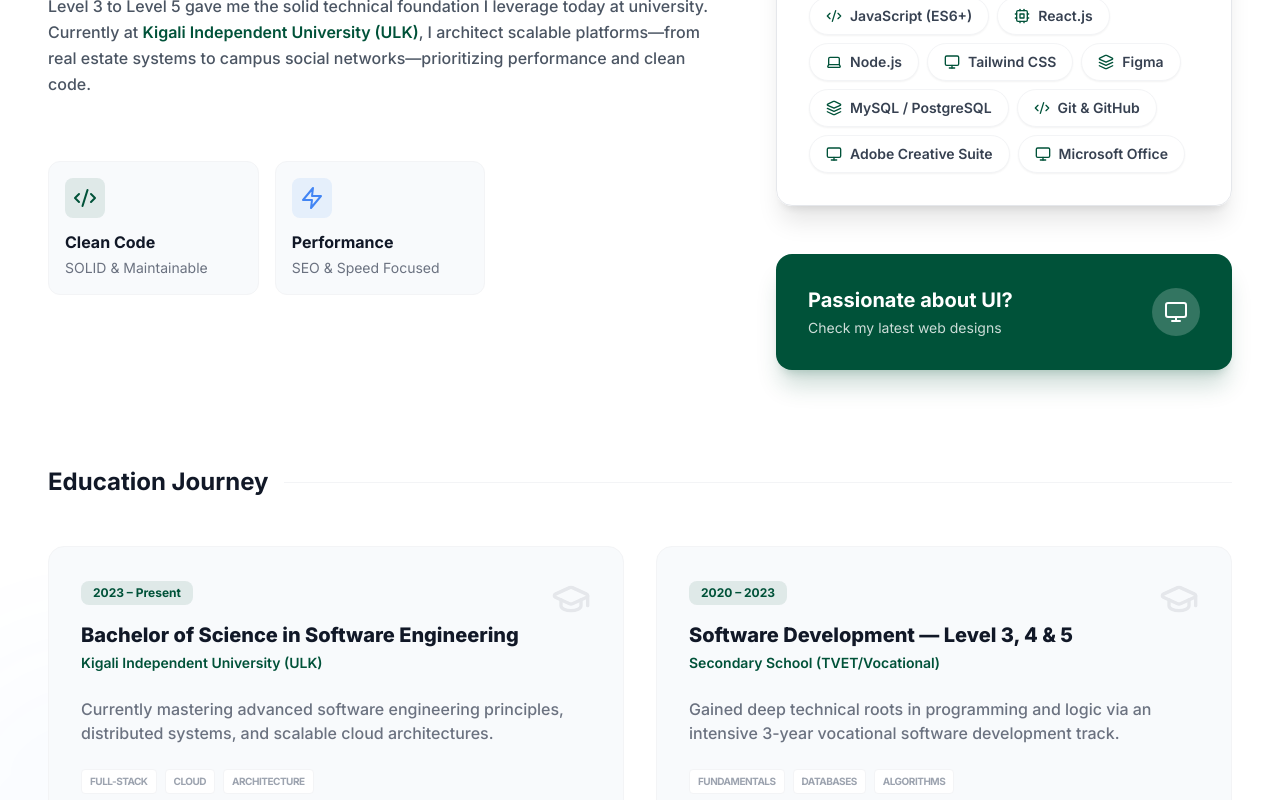
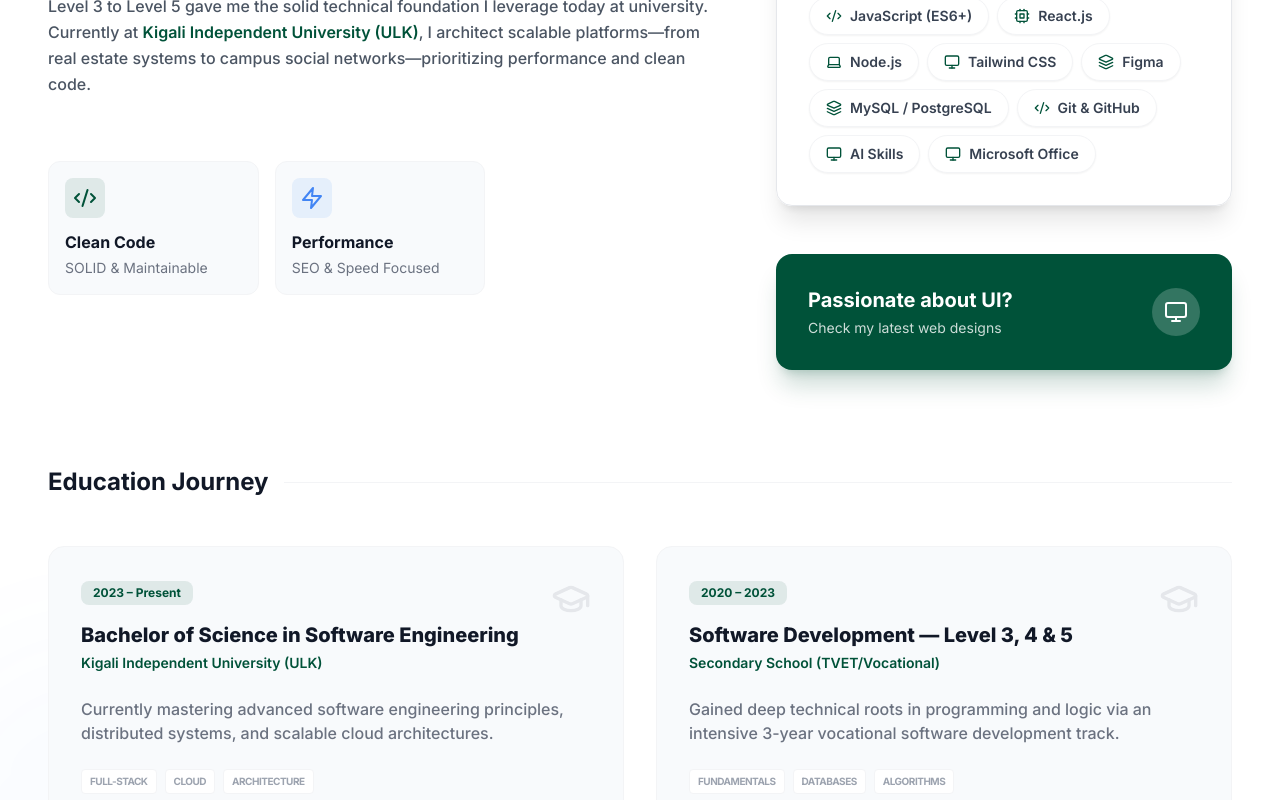
Before and after one commit to Samlite250/Samportfolio, a React (Vite) app: page / in a window 1280 px wide. Shown: the part 1200-2000 px from the top of the page. Built offline with nearby package versions, Linux system fonts and the light colour scheme.

Commit message:
feat: replace Adobe Creative Suite with AI Skills

```diff
--- a/src/components/About.jsx
+++ b/src/components/About.jsx
@@ -10,7 +10,7 @@
   { name: 'Figma', icon: <Layers size={16} /> },
   { name: 'MySQL / PostgreSQL', icon: <Layers size={16} /> },
   { name: 'Git & GitHub', icon: <Code2 size={16} /> },
-  { name: 'Adobe Creative Suite', icon: <Monitor size={16} /> },
+  { name: 'AI Skills', icon: <Monitor size={16} /> },
   { name: 'Microsoft Office', icon: <Monitor size={16} /> }
 ];
 
--- a/src/components/Skills.jsx
+++ b/src/components/Skills.jsx
@@ -17,7 +17,7 @@
     },
     {
       title: 'Professional Tools',
-      skills: ['Git & GitHub', 'Figma', 'Adobe Creative Suite', 'Microsoft Office 365']
+      skills: ['Git & GitHub', 'Figma', 'AI Skills', 'Microsoft Office 365']
     }
   ];
 
```
